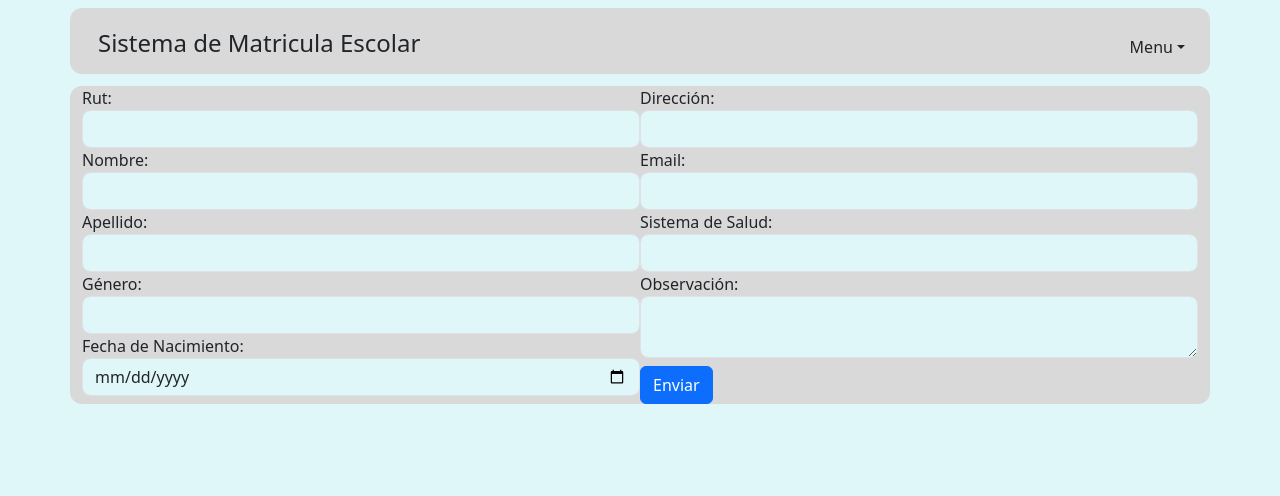
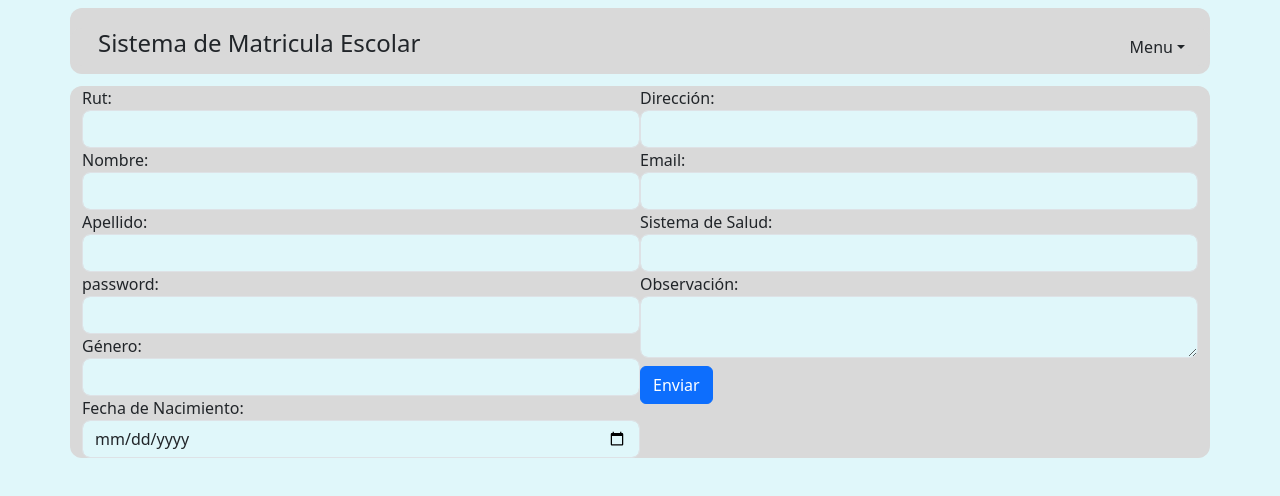
Before and after one commit to kasimkid/Sistema-de-Matricula-Escolar, a React (Create React App) app: page /formstudent in a window 1280 px wide. Shown: the top 496 px of the page. Built offline with nearby package versions, Linux system fonts and the light colour scheme; no server answers.

Commit message:
agregando campo password y variable

```diff
--- a/src/components/StudentForm.js
+++ b/src/components/StudentForm.js
@@ -12,6 +12,7 @@
     const [formData, setFormData] = useState({
         rut:"",
         name: "",
+        password:"",
         last_name: "",
         gender: "",
         birthday: "",
@@ -24,14 +25,18 @@
     const handleChange = (event) => {
         const { name, value } = event.target;
         setFormData({ ...formData, [name]: value });
+    console.log("formdata ", formData )
+
     };
 
     const handleSubmit = (event) => {
         event.preventDefault();
+
         actions.formStudents(formData);
         setFormData({
             rut:"",
             name: "",
+            password:"",
             last_name: "",
             gender: "",
             birthday: "",
@@ -42,11 +47,12 @@
         })
     }
 
+
     return (
 
             <div className="container">
                 <div className="row">
-                    <form className="d-flex justify-content-center" onSubmit={handleSubmit}>
+                    <form className="d-flex justify-content-center" onSubmit= {handleSubmit}>
                         <div className="col-md-6">
                             <div className="form-group">
                                 <label htmlFor="rut">Rut:</label>
@@ -59,6 +65,10 @@
                             <div className="form-group">
                                 <label htmlFor="last_name">Apellido:</label>
                                 <input type="text" className="form-control" id="last_name" name="last_name" onChange={handleChange} value={formData.last_name} required />
+                            </div>
+                            <div className="form-group">
+                                <label htmlFor="password">password:</label>
+                                <input type="password" className="form-control" id="password" name="password" onChange={handleChange} value={formData.password} required />
                             </div>
                             <div className="form-group">
                                 <label htmlFor="genre">Género:</label>
@@ -97,7 +107,7 @@
                                 <label htmlFor="observation">Observación:</label>
                                 <textarea className="form-control" id="observation" name="observation" maxLength="250" onChange={handleChange} value={formData.observation}></textarea>
                             </div>
-                            <button className="btn btn-primary mt-2">Enviar</button>
+                            <button type="submit" className="btn btn-primary mt-2">Enviar</button>
                         </div>
                     </form>
                 </div>
--- a/src/store/flux.js
+++ b/src/store/flux.js
@@ -32,7 +32,9 @@
       },
 
       formStudents: (info) => {
+        console.log(info)
         const store = getStore()
+        console.log(`${url}${urlUpdateStudent}`)
         fetch(`${url}${urlUpdateStudent}`, {
           method: "POST",
           body: JSON.stringify(info),
```
